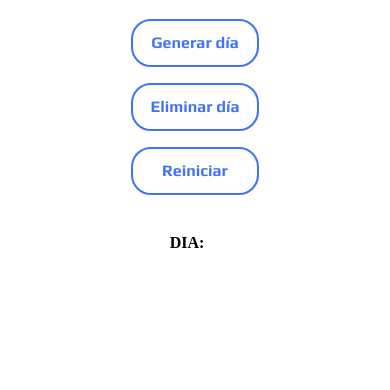
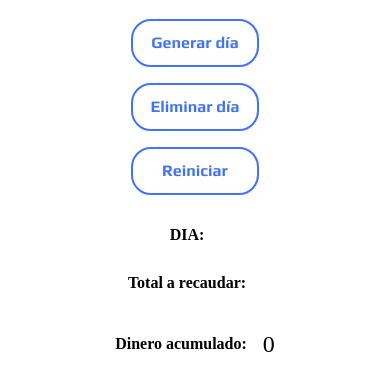
Before and after one commit to DarielCano/Generador_de_dias, a plain HTML site: page index.html in a window 390 px wide. Shown: the part 100-490 px from the top of the page. Drawn offline with Linux system fonts and the light colour scheme; a web font is replaced by a local one.

Commit message:
agregao dinero generado

```diff
--- a/index.html
+++ b/index.html
@@ -12,15 +12,27 @@
       <h1>Generador de días aleatorio</h1>
 
       <div class="block">
+        <div class="block__btn">
           <button class="btn btn-generator">Generar día</button>
           <button class="btn btn-delete">Eliminar día</button>
           <button class="btn btn-delete-all">Reiniciar</button>
+        </div>
+        <div class="block_info">
           <div class="mostrar_dia">
             <label for="">DIA:</label>
             <p class="dia"></p>
           </div>
+
+          <div class="mostrar_dia total de dias">
+            <label for="">Total a recaudar:</label>
+            <p class="totalDias"></p>
           </div>
-
+          <div class="mostrar_dia dineroAc">
+            <label for="">Dinero acumulado:</label>
+            <p class="totalDinero"></p>
+          </div>
+        </div>
+      </div>
       <div class="day-container"></div>
     </main>
 
--- a/js/index.js
+++ b/js/index.js
@@ -5,9 +5,12 @@ let $btnEliminar = d.querySelector(".btn-delete");
 let $btnReiniciar = d.querySelector(".btn-delete-all");
 let $verDia = d.querySelector(".dia");
 let $mostrarDia = d.querySelector(".day-container");
+let $dineroTotal = d.querySelector(".totalDias");
+let $dineroAhorrado = d.querySelector(".totalDinero");
 
 let dias = [];
 let dia = 0;
+$dineroTotal.textContent = localStorage.getItem("total");
 dias = renderDia();
 
 $btnGenerar.addEventListener("click", (e) => {
@@ -52,5 +55,22 @@ function renderDia() {
   $mostrarDia.innerHTML = string;
   $verDia.textContent = diasGenerados[diasGenerados.length - 1];
 
+  const initialValue = 0;
+  const sumWithInitial = diasGenerados.reduce(
+    (accumulator, currentValue) => accumulator + currentValue,
+    initialValue
+  );
+  $dineroAhorrado.textContent = sumWithInitial;
+
   return diasGenerados;
 }
+
+/* total de dinero recolectado */
+function total() {
+  let total = 0;
+  for (let i = 1; i <= 365; i++) {
+    total += i;
+  }
+  localStorage.setItem("total", total);
+}
+total();
--- a/scss/_mediaQueries.scss
+++ b/scss/_mediaQueries.scss
@@ -1,7 +1,17 @@
-@media screen and (max-width: 600px) {
-  .block {
+@media screen and (max-width: 800px) {
+  /*  .block {
     flex-direction: column;
     align-items: center;
-    justify-content: center;
+    justify-content: center; */
+
+  .block__btn {
+    flex-direction: column;
+    align-items: center;
+    justify-content: space-between;
+  }
+
+  .block_info {
+    flex-direction: column;
+    align-items: center;
   }
 }
--- a/scss/_site_styles.scss
+++ b/scss/_site_styles.scss
@@ -10,6 +10,7 @@
 }
 .block {
   display: flex;
+  flex-direction: column;
   justify-content: space-around;
   align-items: center;
   label {
@@ -17,15 +18,28 @@
     font-weight: bold;
   }
 }
+.block__btn {
+  display: flex;
+
+  align-items: center;
+  justify-content: space-around;
+  width: 70%;
+}
+.block_info {
+  display: flex;
+  align-items: baseline;
+  justify-content: space-around;
+  width: 70%;
+  p {
+    font-size: 1.5rem;
+    margin-left: 1rem;
+  }
+}
 
 .mostrar_dia {
   display: flex;
   justify-content: center;
   align-items: center;
-  p {
-    font-size: 2rem;
-    margin-left: 1rem;
-  }
 }
 
 .btn {
```
Also changed, not shown: css/syle.css, 1 other file. Lines whose indentation alone changed are shown as unchanged.
